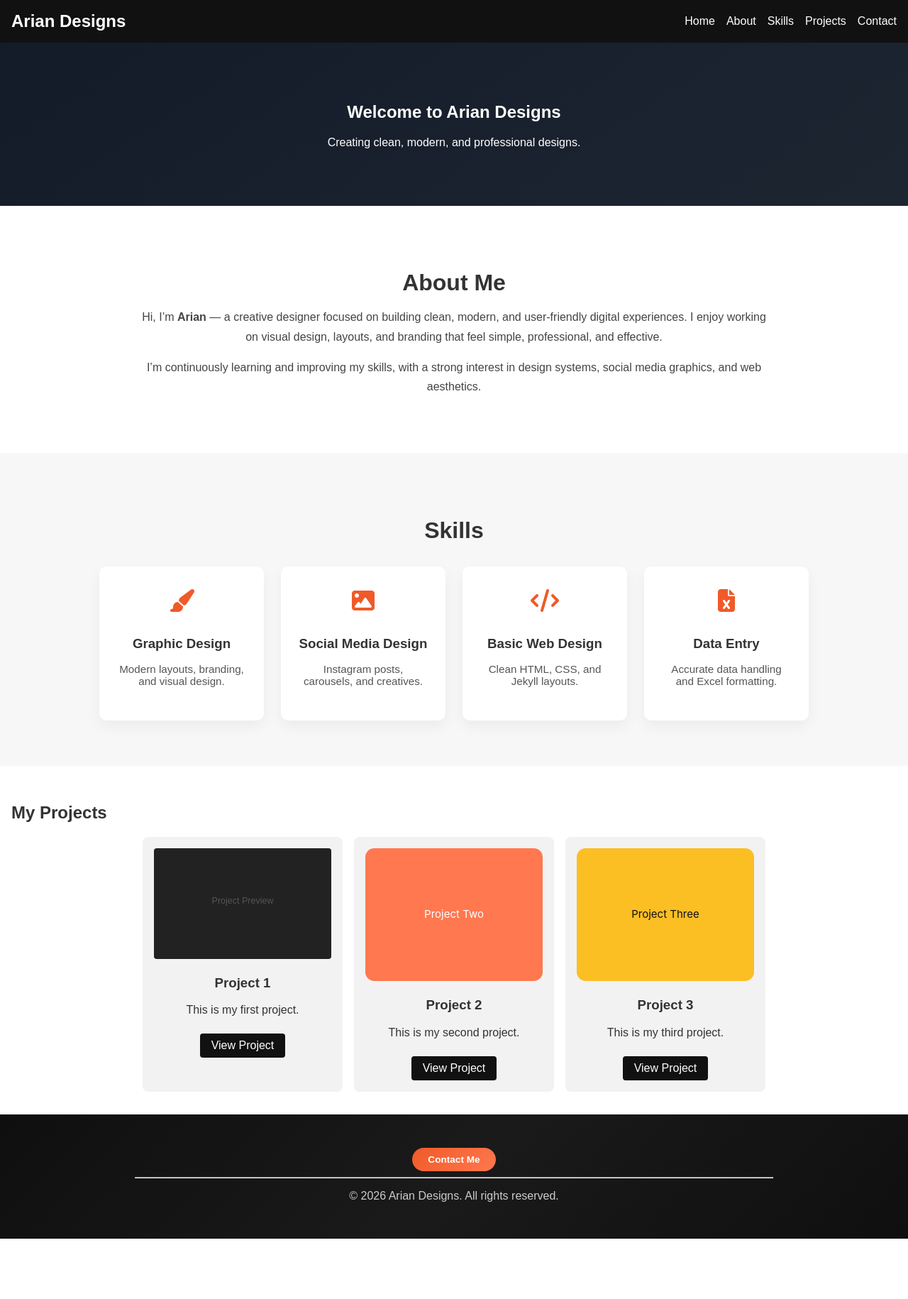
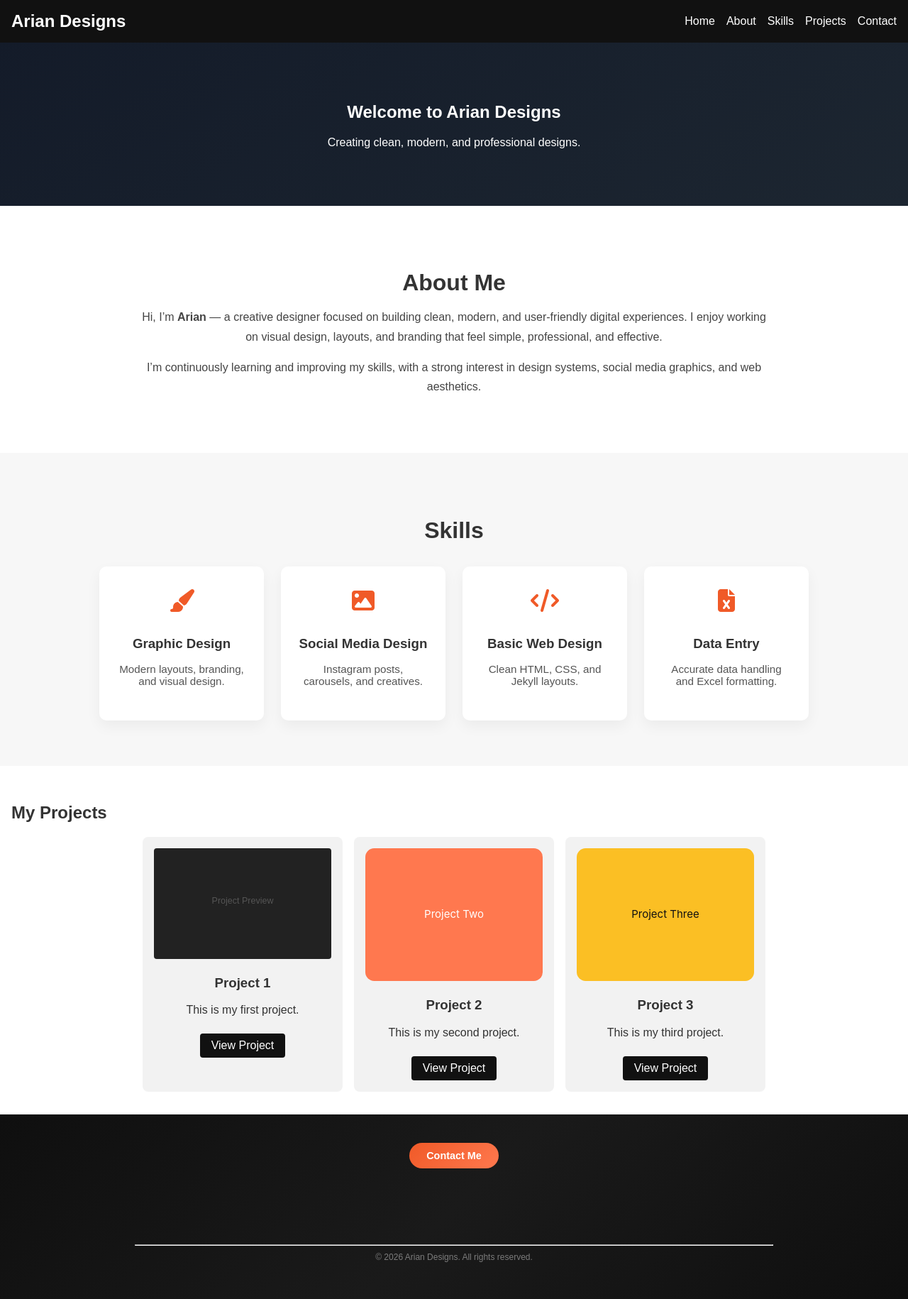
Before and after one commit to ariantechzone-stack/ariantechzone-stack.github.io, a Jekyll site: the page built from index.md, in a window 1280 px wide. Shown: the whole page at 71% size. Built offline with Jekyll 4.4.1, drawn with Linux system fonts in a browser that asks for light colours; before the commit the page ends 1745 px from its top, so only the background shows below that.

Commit message:
Update style.css

```diff
--- a/assets/css/style.css
+++ b/assets/css/style.css
@@ -196,14 +196,14 @@ header nav ul li a:hover {
   box-shadow: 0 12px 25px rgba(0,0,0,0.08);
 }
 
-/* ================================
-   Footer / Contact Section
-================================ */
+/* ==============================
+   Footer / Contact
+=============================== */
 .site-footer {
   background: linear-gradient(135deg, #0f0f0f, #1a1a1a, #0f0f0f);
   color: #ccc;
-  padding: 2.2rem 1.2rem;
   text-align: center;
+  padding: 2.5rem 1rem;
 }
 
 .footer-container {
@@ -212,54 +212,48 @@ header nav ul li a:hover {
 }
 
 .contact-btn {
-  display: inline-block;
-  margin-top: 0.8rem;
-  padding: 0.55rem 1.4rem;
-  font-size: 0.85rem;
+  padding: 0.65rem 1.5rem;
+  font-size: 0.9rem;
   font-weight: 600;
   color: #fff;
   background: linear-gradient(135deg, #f05a28, #ff784e);
   border-radius: 30px;
+  border: none;
   cursor: pointer;
-  border: none;
   transition: transform 0.25s ease, box-shadow 0.25s ease;
 }
 
 .contact-btn:hover {
-  transform: translateY(-2px);
-  box-shadow: 0 8px 20px rgba(240, 90, 40, 0.35);
+  transform: translateY(-3px);
+  box-shadow: 0 8px 20px rgba(240,90,40,0.35);
 }
 
-/* ================================
-   Contact Reveal
-================================ */
 .contact-reveal {
+  margin-top: 1rem;
   opacity: 0;
   transform: translateY(12px);
   pointer-events: none;
   transition: opacity 0.45s ease, transform 0.45s ease;
-  margin-top: 0.9rem;
-  display: none; /* hidden initially */
 }
 
 .contact-reveal.active {
   opacity: 1;
   transform: translateY(0);
   pointer-events: auto;
-  display: block;
 }
 
-/* Email inside contact reveal */
 .footer-email {
   display: block;
-  margin-bottom: 0.6rem;
+  margin-bottom: 0.8rem;
   font-size: 0.95rem;
+  color: #f05a28;
   font-weight: 600;
-  color: #f05a28;
   text-decoration: none;
 }
 
-/* Footer Social Icons Container */
+/* ==============================
+   Social Icons
+=============================== */
 .footer-socials {
   display: flex;
   justify-content: center;
@@ -268,7 +262,6 @@ header nav ul li a:hover {
   position: relative;
 }
 
-/* Individual Icon Style */
 .footer-socials a {
   width: 48px;
   height: 48px;
@@ -282,89 +275,63 @@ header nav ul li a:hover {
   text-decoration: none;
   transition: transform 0.35s ease, box-shadow 0.35s ease, color 0.35s ease;
   perspective: 1000px;
-  position: relative;
   opacity: 0;
   transform: translateY(6px);
 }
 
-/* Reveal Stagger */
-.contact-reveal.active .footer-socials a:nth-child(1) { transition-delay: 0.1s; opacity: 1; transform: translateY(0); }
-.contact-reveal.active .footer-socials a:nth-child(2) { transition-delay: 0.2s; opacity: 1; transform: translateY(0); }
-.contact-reveal.active .footer-socials a:nth-child(3) { transition-delay: 0.3s; opacity: 1; transform: translateY(0); }
-.contact-reveal.active .footer-socials a:nth-child(4) { transition-delay: 0.4s; opacity: 1; transform: translateY(0); }
-.contact-reveal.active .footer-socials a:nth-child(5) { transition-delay: 0.5s; opacity: 1; transform: translateY(0); }
+/* Staggered reveal */
+.contact-reveal.active .footer-socials a:nth-child(1){transition-delay:0.1s;opacity:1;transform:translateY(0);}
+.contact-reveal.active .footer-socials a:nth-child(2){transition-delay:0.2s;opacity:1;transform:translateY(0);}
+.contact-reveal.active .footer-socials a:nth-child(3){transition-delay:0.3s;opacity:1;transform:translateY(0);}
+.contact-reveal.active .footer-socials a:nth-child(4){transition-delay:0.4s;opacity:1;transform:translateY(0);}
+.contact-reveal.active .footer-socials a:nth-child(5){transition-delay:0.5s;opacity:1;transform:translateY(0);}
 
-/* ================================
-   Hover Effects: Tilt + Scale + Glow + Pulse
-================================ */
+/* Hover: Tilt + Rotate + Scale + Glow + Pulse */
 .footer-socials a:hover {
-  transform: rotateX(10deg) rotateY(10deg) scale(1.15);
+  transform: rotateX(10deg) rotateY(10deg) rotateZ(3deg) scale(1.2);
 }
 
-/* Icon-specific glow colors + pulse animation */
-.footer-socials a:nth-child(1):hover { /* Instagram - gradient pink/orange */
-  color: #fff;
-  background: #111;
-  animation: pulse-instagram 1s infinite alternate;
-}
+/* Individual icon glow + pulse */
+.footer-socials a:nth-child(1):hover { animation: pulse-instagram 1s infinite alternate; }
+.footer-socials a:nth-child(2):hover { animation: pulse-pinterest 1s infinite alternate; }
+.footer-socials a:nth-child(3):hover { animation: pulse-github 1s infinite alternate; }
+.footer-socials a:nth-child(4):hover { animation: pulse-fiverr 1s infinite alternate; }
+.footer-socials a:nth-child(5):hover { animation: pulse-linkedin 1s infinite alternate; }
 
-.footer-socials a:nth-child(2):hover { /* Pinterest - red */
-  color: #fff;
-  background: #111;
-  animation: pulse-pinterest 1s infinite alternate;
-}
-
-.footer-socials a:nth-child(3):hover { /* GitHub - white */
-  color: #fff;
-  background: #111;
-  animation: pulse-github 1s infinite alternate;
-}
-
-.footer-socials a:nth-child(4):hover { /* Fiverr - green */
-  color: #fff;
-  background: #111;
-  animation: pulse-fiverr 1s infinite alternate;
-}
-
-.footer-socials a:nth-child(5):hover { /* LinkedIn - blue */
-  color: #fff;
-  background: #111;
-  animation: pulse-linkedin 1s infinite alternate;
-}
-
-/* ================================
-   Pulse Glow Animations
-================================ */
+/* Pulse keyframes */
 @keyframes pulse-instagram {
-  0% { box-shadow: 0 0 6px #f58529, 0 0 12px #dd2a7b, 0 0 18px #feda77; }
-  50% { box-shadow: 0 0 12px #f58529, 0 0 20px #dd2a7b, 0 0 28px #feda77; }
-  100% { box-shadow: 0 0 6px #f58529, 0 0 12px #dd2a7b, 0 0 18px #feda77; }
+  0% { box-shadow: 0 0 6px #f58529,0 0 12px #dd2a7b,0 0 18px #feda77; }
+  50% { box-shadow: 0 0 12px #f58529,0 0 20px #dd2a7b,0 0 28px #feda77; }
+  100% { box-shadow: 0 0 6px #f58529,0 0 12px #dd2a7b,0 0 18px #feda77; }
 }
 
 @keyframes pulse-pinterest {
-  0% { box-shadow: 0 0 6px #e60023, 0 0 12px #ff3d5f; }
-  50% { box-shadow: 0 0 12px #e60023, 0 0 20px #ff3d5f; }
-  100% { box-shadow: 0 0 6px #e60023, 0 0 12px #ff3d5f; }
+  0% { box-shadow:0 0 6px #e60023,0 0 12px #ff3d5f; }
+  50% { box-shadow:0 0 12px #e60023,0 0 20px #ff3d5f; }
+  100% { box-shadow:0 0 6px #e60023,0 0 12px #ff3d5f; }
 }
 
 @keyframes pulse-github {
-  0% { box-shadow: 0 0 6px #fff, 0 0 12px #ccc; }
-  50% { box-shadow: 0 0 12px #fff, 0 0 20px #ccc; }
-  100% { box-shadow: 0 0 6px #fff, 0 0 12px #ccc; }
+  0% { box-shadow:0 0 6px #fff,0 0 12px #ccc; }
+  50% { box-shadow:0 0 12px #fff,0 0 20px #ccc; }
+  100% { box-shadow:0 0 6px #fff,0 0 12px #ccc; }
 }
 
 @keyframes pulse-fiverr {
-  0% { box-shadow: 0 0 6px #1dbf73, 0 0 12px #0da06b; }
-  50% { box-shadow: 0 0 12px #1dbf73, 0 0 20px #0da06b; }
-  100% { box-shadow: 0 0 6px #1dbf73, 0 0 12px #0da06b; }
+  0% { box-shadow:0 0 6px #1dbf73,0 0 12px #0da06b; }
+  50% { box-shadow:0 0 12px #1dbf73,0 0 20px #0da06b; }
+  100% { box-shadow:0 0 6px #1dbf73,0 0 12px #0da06b; }
 }
 
 @keyframes pulse-linkedin {
-  0% { box-shadow: 0 0 6px #0077b5, 0 0 12px #00a0dc; }
-  50% { box-shadow: 0 0 12px #0077b5, 0 0 20px #00a0dc; }
-  100% { box-shadow: 0 0 6px #0077b5, 0 0 12px #00a0dc; }
+  0% { box-shadow:0 0 6px #0077b5,0 0 12px #00a0dc; }
+  50% { box-shadow:0 0 12px #0077b5,0 0 20px #00a0dc; }
+  100% { box-shadow:0 0 6px #0077b5,0 0 12px #00a0dc; }
 }
 
-
+/* Footer copy */
+.footer-copy {
+  font-size: 0.75rem;
+  opacity: 0.55;
   margin-top: 0.6rem;
 }
```
